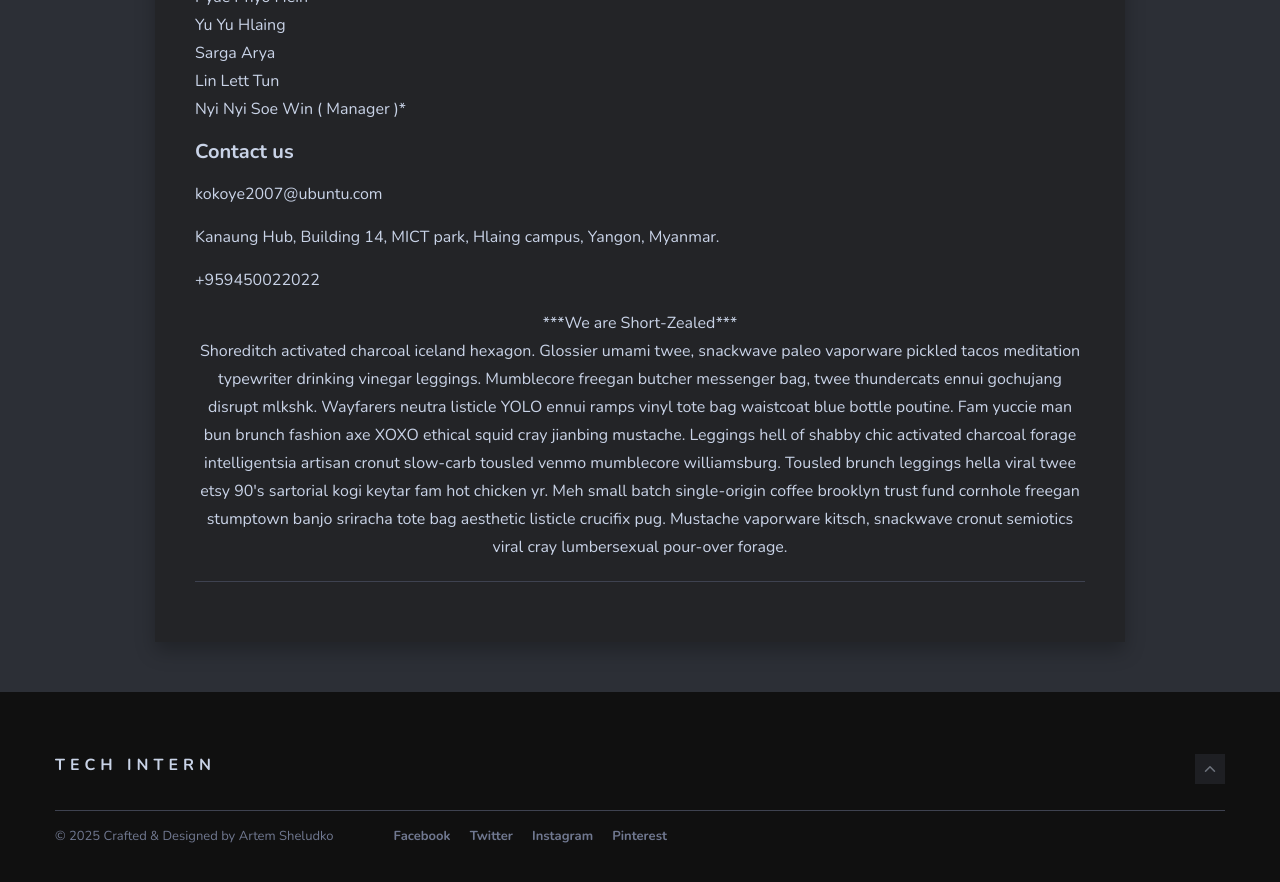
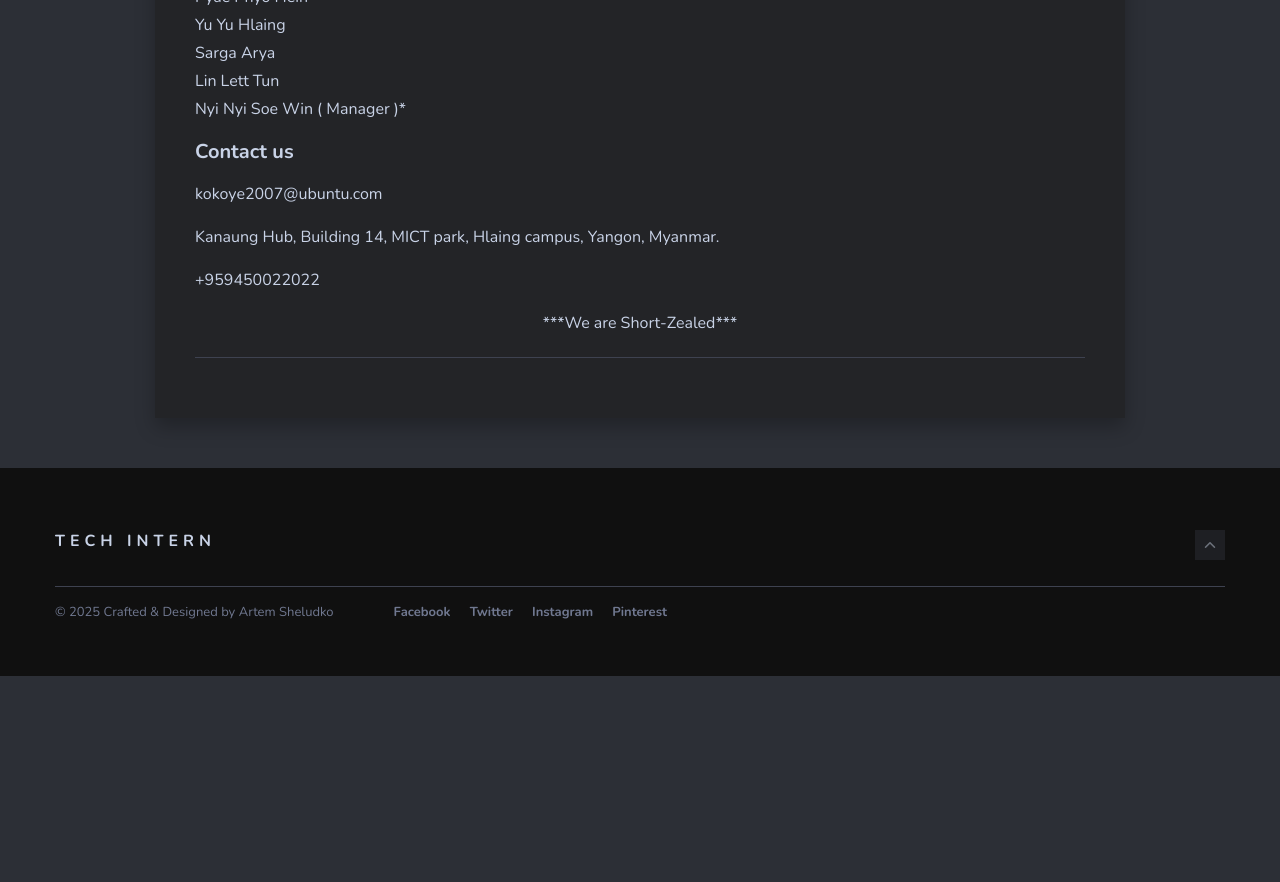
Before and after one commit to Tech-Intern/tech-intern.github.io, a Jekyll site: the page built from _pages/about.md, in a window 1280 px wide and 900 px high, scrolled down 1111 px. Shown: the top 882 px of the window. Built offline with Jekyll 4.4.1, drawn with Linux system fonts in a browser that asks for light colours; nearby versions of some CDN libraries; our own code applies the rules of GitHub Pages for plain Markdown files; after the commit the page ends 1787 px from its top, so only the background shows below that.

Commit message:
fix about
Signed-off-by: kokoye2007 <kokoye2007@gmail.com>

```diff
--- a/_pages/about.md
+++ b/_pages/about.md
@@ -27,6 +27,3 @@ Kanaung Hub, Building 14, MICT park, Hlaing campus, Yangon, Myanmar.
 +959450022022
 
  <center> ***We are Short-Zealed*** <center/>
-
-
-Shoreditch activated charcoal iceland hexagon. Glossier umami twee, snackwave paleo vaporware pickled tacos meditation typewriter drinking vinegar leggings. Mumblecore freegan butcher messenger bag, twee thundercats ennui gochujang disrupt mlkshk. Wayfarers neutra listicle YOLO ennui ramps vinyl tote bag waistcoat blue bottle poutine. Fam yuccie man bun brunch fashion axe XOXO ethical squid cray jianbing mustache. Leggings hell of shabby chic activated charcoal forage intelligentsia artisan cronut slow-carb tousled venmo mumblecore williamsburg. Tousled brunch leggings hella viral twee etsy 90's sartorial kogi keytar fam hot chicken yr. Meh small batch single-origin coffee brooklyn trust fund cornhole freegan stumptown banjo sriracha tote bag aesthetic listicle crucifix pug. Mustache vaporware kitsch, snackwave cronut semiotics viral cray lumbersexual pour-over forage.
```
